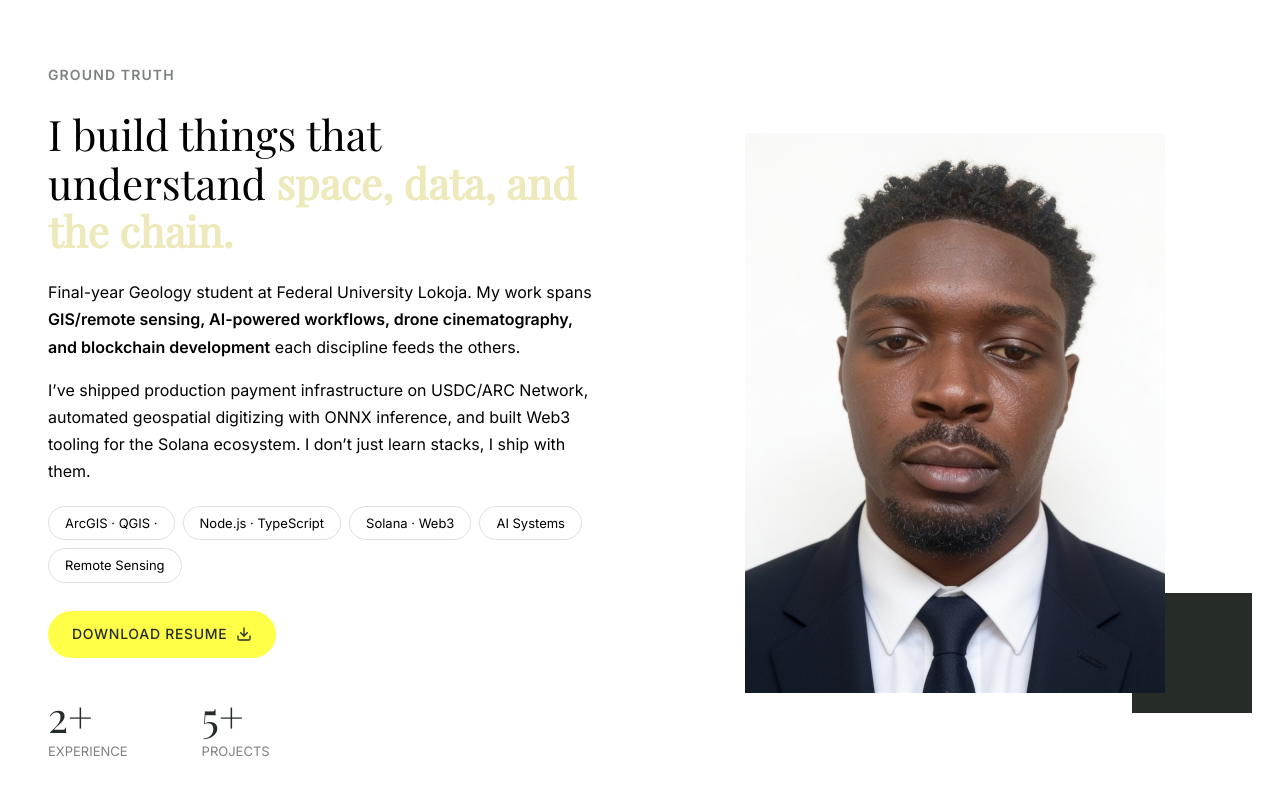
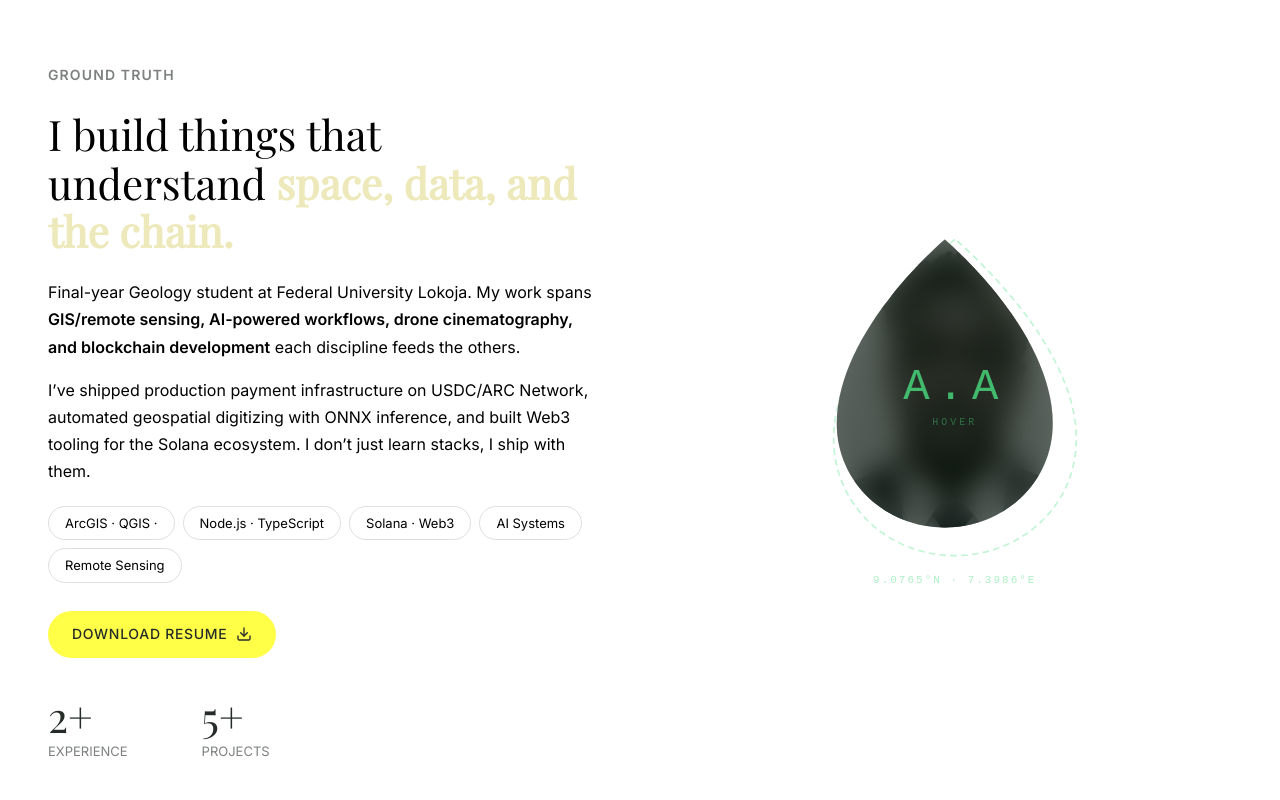
Before and after one commit to Aeyorl/Ayomide, a Next.js app: page / in a window 1280 px wide. Shown: the part 880-1680 px from the top of the page. Built offline with nearby package versions, Linux system fonts and the light colour scheme.

Commit message:
feat: integrate WaterdropPhoto custom component into About section

```diff
--- a/components/About.js
+++ b/components/About.js
@@ -1,7 +1,8 @@
 "use client";
-import Image from "next/image";
 import { useIntersectionObserver } from "@/hooks/useIntersectionObserver";
 import styles from "./About.module.css";
+
+import WaterdropPhoto from "@/components/WaterdropPhoto";
 
 export default function About() {
   const ref = useIntersectionObserver();
@@ -63,15 +64,13 @@ export default function About() {
         </div>
 
         <div className={`${styles.aboutImageWrapper} animate-on-scroll`}>
-          <Image
+          <WaterdropPhoto
             src="/profile.jpg"
-            alt="Profile photo"
-            width={420}
-            height={560}
-            className={styles.aboutImage}
-            priority={false}
+            alt="Ayomide Apeh"
+            initials="A.A"
+            coordinates="9.0765°N · 7.3986°E"
+            width={260}
           />
-          <div className={styles.imageAccent} />
         </div>
       </div>
     </section>
--- /dev/null
+++ b/components/WaterdropPhoto.jsx
@@ -0,0 +1,225 @@
+"use client";
+
+/**
+ * WaterdropPhoto
+ * ─────────────
+ * Drop-shaped portrait with frosted glass reveal on hover.
+ * Terrain Coder brand — dark forest green palette, monospace labels.
+ *
+ * USAGE:
+ *   import WaterdropPhoto from "@/components/WaterdropPhoto";
+ *
+ *   <WaterdropPhoto
+ *     src="/profile.jpg"
+ *     alt="Ayomide Apeh"
+ *     initials="A.A"
+ *     coordinates="9.0765°N · 7.3986°E"
+ *   />
+ *
+ * PROPS:
+ *   src          — image path (default: /profile.jpg)
+ *   alt          — alt text
+ *   initials     — text shown through frost (default: "A.A")
+ *   coordinates  — label below the drop (pass null to hide)
+ *   width        — number in px (default: 260)
+ *   className    — extra classes for the outer wrapper
+ */
+
+const DROP_PATH =
+  "M120,4 C120,4 12,95 12,188 C12,248 62,292 120,292 C178,292 228,248 228,188 C228,95 120,4 120,4 Z";
+
+const DROP_RING_PATH =
+  "M120,4 C120,4 8,97 8,188 C8,251 60,296 120,296 C180,296 232,251 232,188 C232,97 120,4 120,4 Z";
+
+export default function WaterdropPhoto({
+  src = "/profile.jpg",
+  alt = "Profile photo",
+  initials = "A.A",
+  coordinates = "9.0765°N · 7.3986°E",
+  width = 260,
+  className = "",
+}) {
+  const height = Math.round(width * 1.25);
+  const scale = width / 240;
+
+  return (
+    <div
+      className={`waterdrop-root ${className}`}
+      style={{ display: "inline-flex", flexDirection: "column", alignItems: "center", gap: "12px" }}
+    >
+      {/* Drop container */}
+      <div
+        className="waterdrop-outer"
+        style={{ position: "relative", width, height }}
+      >
+        {/* Dashed outline ring — fades out on hover */}
+        <svg
+          className="waterdrop-ring"
+          viewBox="0 0 240 300"
+          xmlns="http://www.w3.org/2000/svg"
+          style={{
+            position: "absolute",
+            inset: 0,
+            width: "100%",
+            height: "100%",
+            zIndex: 1,
+            pointerEvents: "none",
+          }}
+        >
+          <path
+            d={DROP_RING_PATH}
+            fill="none"
+            stroke="rgba(74,222,128,0.35)"
+            strokeWidth="1.5"
+            strokeDasharray="6 4"
+          />
+        </svg>
+
+        {/* Portrait photo — waterdrop clip */}
+        {/* eslint-disable-next-line @next/next/no-img-element */}
+        <img
+          src={src}
+          alt={alt}
+          className="waterdrop-img"
+          style={{
+            position: "absolute",
+            inset: 0,
+            width: "100%",
+            height: "100%",
+            objectFit: "cover",
+            objectPosition: "center top",
+            clipPath: `path('${DROP_PATH}')`,
+            zIndex: 2,
+            display: "block",
+          }}
+        />
+
+        {/* Frosted glass overlay — same clip path */}
+        <div
+          className="waterdrop-frost"
+          style={{
+            position: "absolute",
+            inset: 0,
+            zIndex: 3,
+            clipPath: `path('${DROP_PATH}')`,
+            pointerEvents: "none",
+          }}
+        />
+
+        {/* Initials + hint — visible through frost, fades on hover */}
+        <div
+          className="waterdrop-initials"
+          style={{
+            position: "absolute",
+            inset: 0,
+            zIndex: 4,
+            display: "flex",
+            flexDirection: "column",
+            alignItems: "center",
+            justifyContent: "center",
+            gap: "6px",
+            pointerEvents: "none",
+          }}
+        >
+          <span className="waterdrop-initials-text">{initials}</span>
+          <small className="waterdrop-hint">hover</small>
+        </div>
+      </div>
+
+      {/* Coordinate label */}
+      {coordinates && (
+        <p className="waterdrop-coords">{coordinates}</p>
+      )}
+
+      <style>{`
+        /* ── Hover transitions ── */
+        .waterdrop-outer {
+          cursor: default;
+        }
+
+        .waterdrop-ring {
+          transition: opacity 0.5s ease;
+        }
+        .waterdrop-outer:hover .waterdrop-ring {
+          opacity: 0;
+        }
+
+        .waterdrop-img {
+          transition: filter 0.7s cubic-bezier(0.4, 0, 0.2, 1);
+          filter: brightness(0.9);
+        }
+        .waterdrop-outer:hover .waterdrop-img {
+          filter: brightness(1.06) saturate(1.05);
+        }
+
+        /* Frosted glass */
+        .waterdrop-frost {
+          background: rgba(4, 20, 10, 0.58);
+          backdrop-filter: blur(14px) saturate(0.25) brightness(0.85);
+          -webkit-backdrop-filter: blur(14px) saturate(0.25) brightness(0.85);
+          transition: opacity 0.7s cubic-bezier(0.4, 0, 0.2, 1);
+        }
+        .waterdrop-outer:hover .waterdrop-frost {
+          opacity: 0;
+        }
+
+        /* Initials */
+        .waterdrop-initials {
+          transition: opacity 0.5s ease;
+        }
+        .waterdrop-outer:hover .waterdrop-initials {
+          opacity: 0;
+        }
+        .waterdrop-initials-text {
+          font-size: clamp(32px, 5vw, 44px);
+          font-weight: 500;
+          color: rgba(74, 222, 128, 0.8);
+          letter-spacing: 8px;
+          font-family: 'JetBrains Mono', monospace;
+          line-height: 1;
+        }
+        .waterdrop-hint {
+          font-size: 10px;
+          color: rgba(74, 222, 128, 0.4);
+          letter-spacing: 3px;
+          font-family: 'JetBrains Mono', monospace;
+          text-transform: uppercase;
+        }
+
+        /* Coordinate label */
+        .waterdrop-coords {
+          font-family: 'JetBrains Mono', monospace;
+          font-size: 11px;
+          color: rgba(74, 222, 128, 0.45);
+          letter-spacing: 2px;
+          margin: 0;
+        }
+
+        /* Respect reduced motion */
+        @media (prefers-reduced-motion: reduce) {
+          .waterdrop-ring,
+          .waterdrop-img,
+          .waterdrop-frost,
+          .waterdrop-initials {
+            transition: none;
+          }
+          .waterdrop-outer:hover .waterdrop-frost {
+            opacity: 0;
+          }
+        }
+
+        /* Touch devices — show photo directly, skip frost */
+        @media (hover: none) and (pointer: coarse) {
+          .waterdrop-frost,
+          .waterdrop-initials,
+          .waterdrop-ring {
+            display: none;
+          }
+          .waterdrop-img {
+            filter: brightness(1);
+          }
+        }
+      `}</style>
+    </div>
+  );
+}
```
